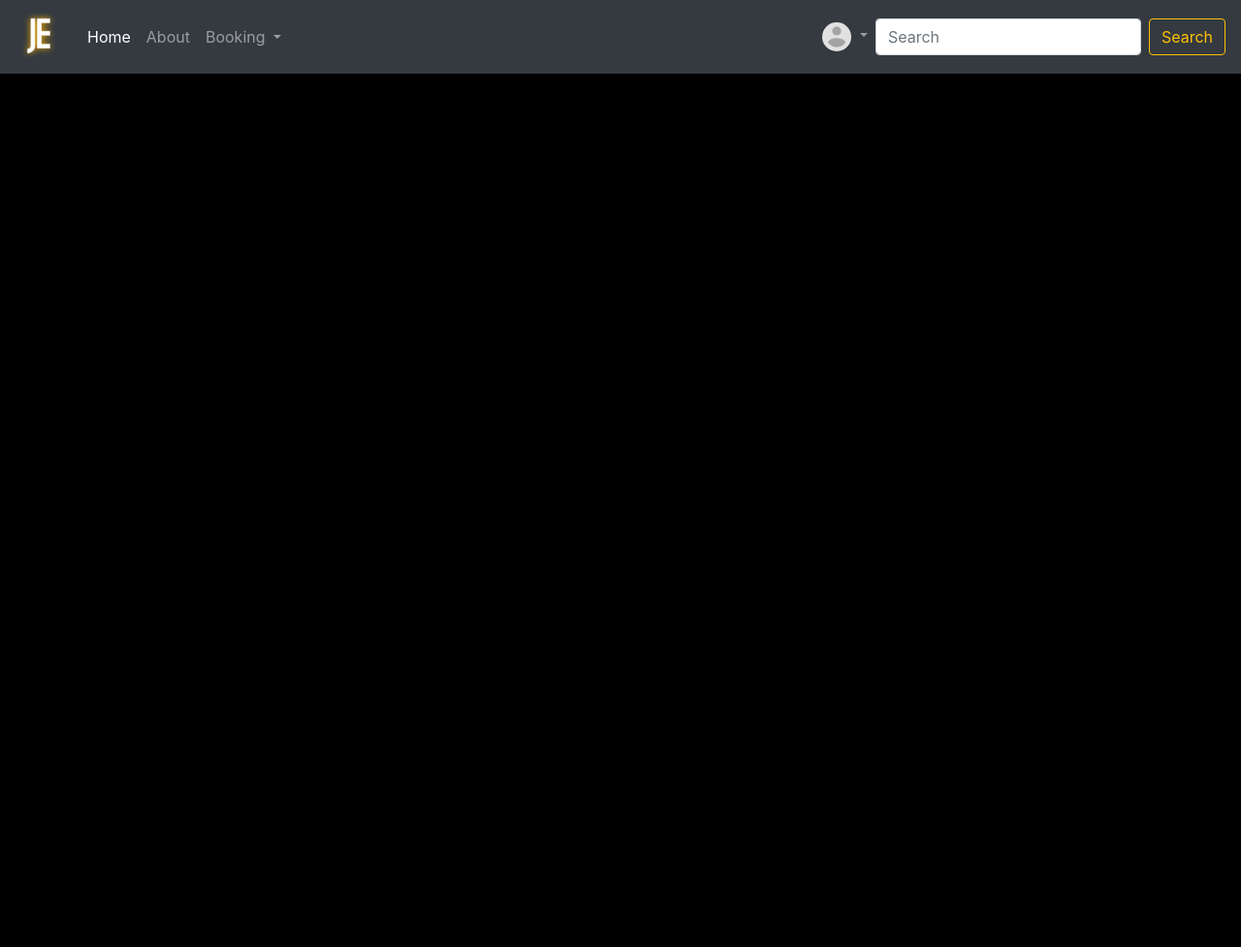
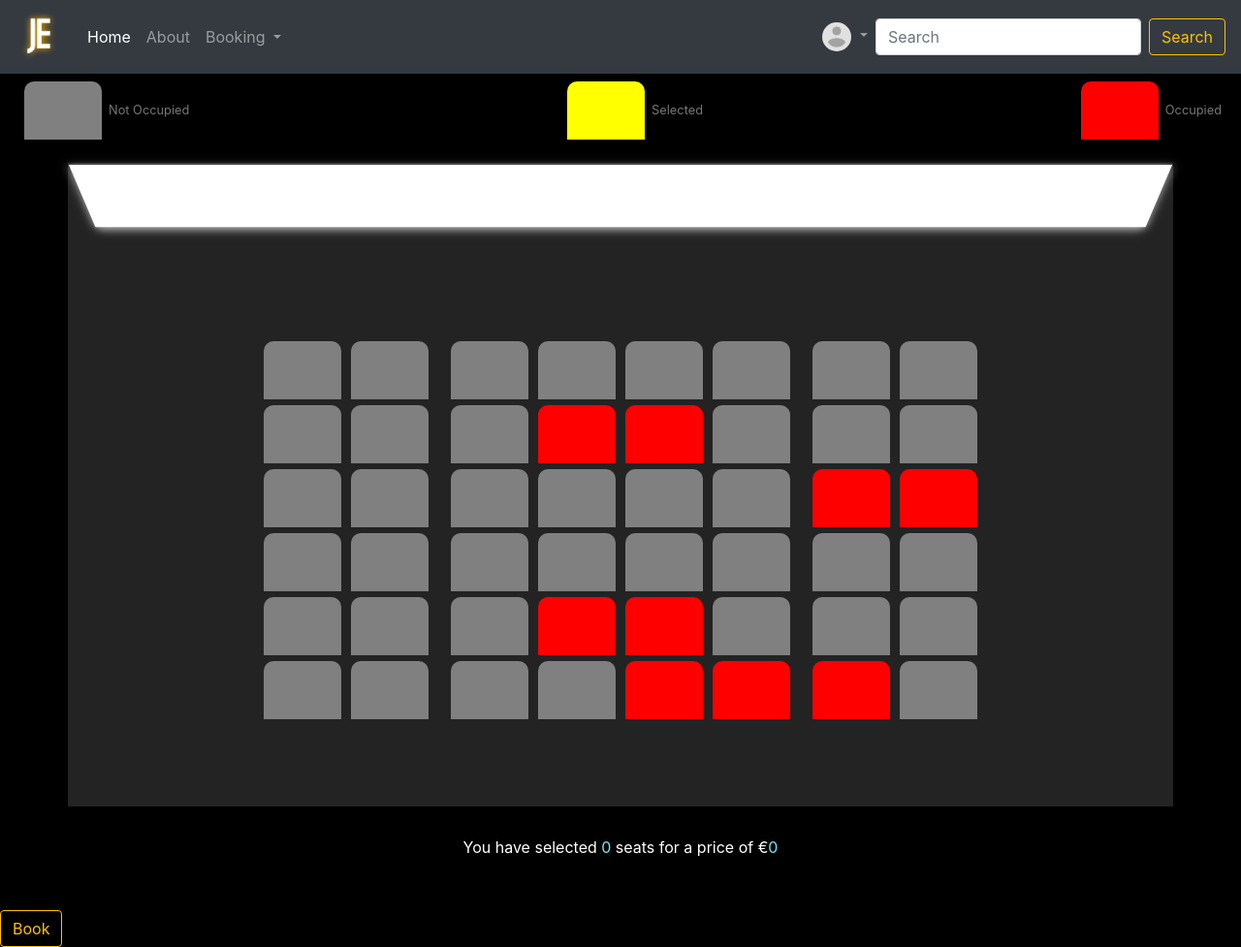
Before and after one commit to JLevins189/WebDev, a website: page TeamProject/select-seat.html in a window 1280 px wide. Shown: the whole page at 97% size. Before the commit the page ends 800 px from the top, so only its background shows below. Drawn offline with nearby package versions, Linux system fonts and the light colour scheme; files that its build step writes are made by us from their sources; files whose address does not match are found by name.

Commit message:
update seat booking

```diff
--- a/TeamProject/select-seat.html
+++ b/TeamProject/select-seat.html
@@ -8,39 +8,108 @@
   <link rel="stylesheet" href="css/jecinema.css">
 
 <style>
-    .card {
-      box-shadow: 0 4px 8px 0 rgba(240, 166, 7, 0.2);
-      transition: 0.3s;
-      width: 30%;
-      margin: 0 auto;
-        float: none;
-        margin-bottom: 10px;
-      position: relative;
-      top: 12.5rem;
-      background-color: rgba(39, 38, 38, 0.87);
+* {
+  box-sizing: border-box;
 }
 
-    .card:hover {
-      box-shadow: 0 12px 16px 0 rgba(230, 190, 12, 0.2);
+body {
+  color: #fff;
+  align-items: center;
+  justify-content: center;
+  height: 100vh;
+  margin: 0;
 }
 
+
 .container {
-      padding: 10px 16px;
-      text-align: center
+  perspective: 1000px;
+  margin-bottom: 30px;
+  background-color:rgb(35, 35, 35);
+  height: 83%;
 }
 
-    .blank_space  {
-      margin-top: 250px;
-      vertical-align: middle;
+.seat {
+  background-color: grey;
+  height: 60px;
+  width: 80px;
+  margin: 3px;
+  margin-left: 5px;
+  margin-right: 5px;
+  border-top-left-radius: 10px;
+  border-top-right-radius: 10px;
 }
 
-	label  {
-	  color:white;
+.seat.selected {
+  background-color:yellow;
 }
 
-	select  {
+.seat.occupied {
+  background-color: red;
+}
+
+.seat:nth-of-type(2) {
+  margin-right: 18px;
+}
+
+.seat:nth-last-of-type(2) {
+  margin-left: 18px;
+}
+
+.seat:not(.occupied):hover {
+  cursor: pointer;
+  transform: scale(1.2);
+}
+
+.showcase .seat:not(.occupied):hover {
+  cursor: default;
+  transform: scale(1);
+}
+
+.showcase {
+  background: rgba(0, 0, 0, 0.1);
+  padding: 5px 10px;
   border-radius: 5px;
-	  width:180px;
+  color: #777;
+  list-style-type: none;
+  display: flex;
+  justify-content: space-between;
+}
+
+.showcase li {
+  display: flex;
+  align-items: center;
+  justify-content: center;
+  margin: 0 10px;
+}
+
+.showcase li small {
+  margin-left: 2px;
+}
+
+.row {
+  display: flex;
+  justify-content: center;
+}
+
+.screen {
+  background-color: #fff;
+  height: 70px;
+  width: 100%;
+  margin: 15px 0;
+  transform: rotateX(-45deg);
+  box-shadow: 0 3px 10px rgba(255, 255, 255, 0.7);
+}
+
+p.text {
+  margin: 5px 0;
+}
+
+p.text span {
+  color: #6feaf6;
+}
+
+#booking_amount  {
+  text-align: center;
 }
 </style>
 
@@ -88,3 +157,98 @@
     </form>
   </div>
 </nav>
+
+  <ul class="showcase">
+    <li>
+      <div class="seat"></div>
+      <small>Not Occupied</small>
+    </li>
+    <li>
+      <div class="seat selected"></div>
+      <small>Selected</small>
+    </li>
+    <li>
+      <div class="seat occupied"></div>
+      <small>Occupied</small>
+    </li>
+  </ul>
+
+  <div class="container">
+    <div class="screen"></div>
+    <br><br><br><br>
+    <div class="row">
+      <div class="seat"></div>
+      <div class="seat"></div>
+      <div class="seat"></div>
+      <div class="seat"></div>
+      <div class="seat"></div>
+      <div class="seat"></div>
+      <div class="seat"></div>
+      <div class="seat"></div>
+    </div>
+    <div class="row">
+      <div class="seat"></div>
+      <div class="seat"></div>
+      <div class="seat"></div>
+      <div class="seat occupied"></div>
+      <div class="seat occupied"></div>
+      <div class="seat"></div>
+      <div class="seat"></div>
+      <div class="seat"></div>
+    </div>
+    <div class="row">
+      <div class="seat"></div>
+      <div class="seat"></div>
+      <div class="seat"></div>
+      <div class="seat"></div>
+      <div class="seat"></div>
+      <div class="seat"></div>
+      <div class="seat occupied"></div>
+      <div class="seat occupied"></div>
+    </div>
+    <div class="row">
+      <div class="seat"></div>
+      <div class="seat"></div>
+      <div class="seat"></div>
+      <div class="seat"></div>
+      <div class="seat"></div>
+      <div class="seat"></div>
+      <div class="seat"></div>
+      <div class="seat"></div>
+    </div>
+    <div class="row">
+      <div class="seat"></div>
+      <div class="seat"></div>
+      <div class="seat"></div>
+      <div class="seat occupied"></div>
+      <div class="seat occupied"></div>
+      <div class="seat"></div>
+      <div class="seat"></div>
+      <div class="seat"></div>
+    </div>
+    <div class="row">
+      <div class="seat"></div>
+      <div class="seat"></div>
+      <div class="seat"></div>
+      <div class="seat"></div>
+      <div class="seat occupied"></div>
+      <div class="seat occupied"></div>
+      <div class="seat occupied"></div>
+      <div class="seat"></div>
+    </div>
+  </div>
+
+
+  <div>
+  <p id="booking_amount" class="text">
+    You have selected <span id="count">0</span> seats for a price of €<span
+      id="total"
+      >0</span
+    >
+  </p><br><br>
+  <button id="BookingBttn" class="btn btn-outline-warning">Book</button>
+</div>
+
+  <script src="scripts/jecinema-select-seat_js.js"></script>
+</body>
+</html>
```
Also changed, not shown: TeamProject/public/scripts/jecinema-select-seat_js.js (+53 -2 lines). Lines whose indentation alone changed are shown as unchanged.
